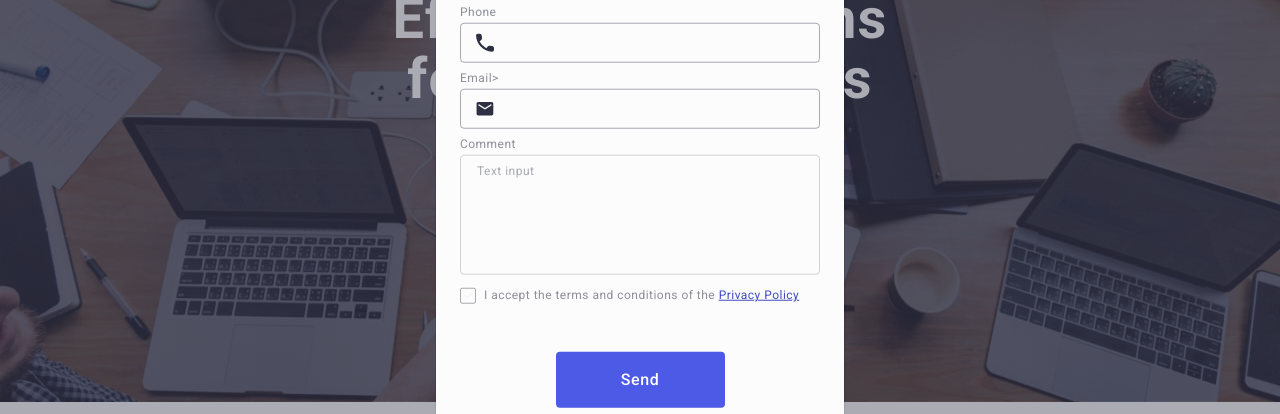
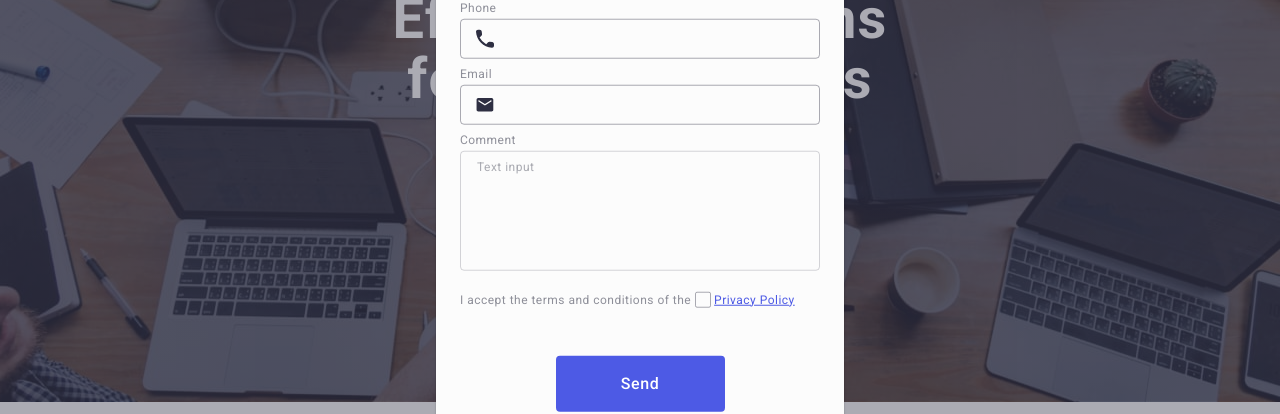
Before and after one commit to DenysFullstack/goit-markup-hw-06, a plain HTML site: page index.html in a window 1280 px wide. Both pictures are taken after a click on the button "Order Service". Shown: the part 271-685 px from the top of the page. Drawn offline with nearby package versions, Linux system fonts and the light colour scheme.

Commit message:
Summary (required)

```diff
--- a/css/styles.css
+++ b/css/styles.css
@@ -803,6 +803,10 @@ align-items: center; */
     margin-bottom: 8px;
 }
 
+.contact-form-wrapper-textarea {
+    margin-bottom: 16px;
+}
+
 .contact-form-input:focus {
     outline: none;
     border-color: #4D5AE5;
@@ -879,14 +883,14 @@ align-items: center; */
 .checkbox-text {
     font-weight: 400;
     font-size: 12px;
-    line-height: 1.2;
+    line-height: 1.17;
     letter-spacing: 0.04em;
     color: #8E8F99;
 }
 
 .contact-form-checkbox-wrapper {
     display: block;
-    margin-bottom: 8px;
+    margin-bottom: 24px;
 }
 
 .contact-form-input:focus+.contact-form-input-icon {
@@ -907,14 +911,23 @@ align-items: center; */
     appearance: none;
     position: absolute;
 }
-.contact-form-own-checkmark {
+
+.contact-form-checkmark-wrapper {
     width: 16px;
     height: 16px;
+    border-radius: 2px;
+    border: 1px solid rgba(46, 47, 66, 0.4);
+    display: inline-flex;
+    align-items: center;
+    justify-content: center;
+    fill: transparent;
+}
+
+.contact-form-own-checkmark {
+
     padding: 4px 3px;
     margin-right: 8px;
     cursor: pointer;
-    border-radius: 2px;
-    border: 1px solid rgba(46, 47, 66, 0.4);
     transition: outline 250ms cubic-bezier(0.4, 0, 0.2, 1);
 }
 
@@ -922,8 +935,11 @@ align-items: center; */
     opacity: 0;
 } */
 
-.contact-form-checkbox:checked+.contact-form-own-checkmark {
+.contact-form-checkbox:checked+.contact-form-checkmark-wrapper {
     background-color: #404BBF;
+    border: none;
+    fill: #ffffff;
+    border-color: #404bbf;
 }
 
 
@@ -932,7 +948,7 @@ align-items: center; */
 }
 
 .privacy-policy {
-    color: #404BBF;
+    color: #4d5ae5;
 }
 
 .contact-form-submit:hover,
--- a/index.html
+++ b/index.html
@@ -605,7 +605,7 @@
             </div>
           </div>
           <div class="contact-form-wrapper">
-            <label class="contact-form-desc" for="user-email">Email></label>
+            <label class="contact-form-desc" for="user-email">Email</label>
             <div class="contact-form-input-wrapper">
               <input
                 class="contact-form-input"
@@ -620,7 +620,7 @@
               </svg>
             </div>
           </div>
-          <div class="contact-form-wrapper">
+          <div class="contact-form-wrapper contact-form-wrapper-textarea">
             <label class="contact-form-desc" for="user-comment">Comment</label>
             <!-- <span class="contact-form-desc-wrapper"> -->
               <textarea
@@ -640,16 +640,18 @@
               name="user-privacy"
               required
             />
-            <svg class="contact-form-own-checkmark" width="10" height="8">
-              <use
-                class="contact-form-checkmark-icon"
-                href="./images/icons.svg#accept"
-              ></use>
-            </svg>
-            <span class="checkbox-text">
+            <label class="checkbox-text" for="user-privacy">
               I accept the terms and conditions of the
+              <span class="contact-form-checkmark-wrapper">
+                <svg class="contact-form-own-checkmark" width="10" height="8">
+                  <use
+                    class="contact-form-checkmark-icon"
+                    href="./images/icons.svg#accept"
+                  ></use>
+                </svg>
+              </span>
               <a class="privacy-policy" href="">Privacy Policy</a>
-            </span>
+            </label>
           </div>
           <button type="submit" class="contact-form-submit">Send</button>
         </form>
```
